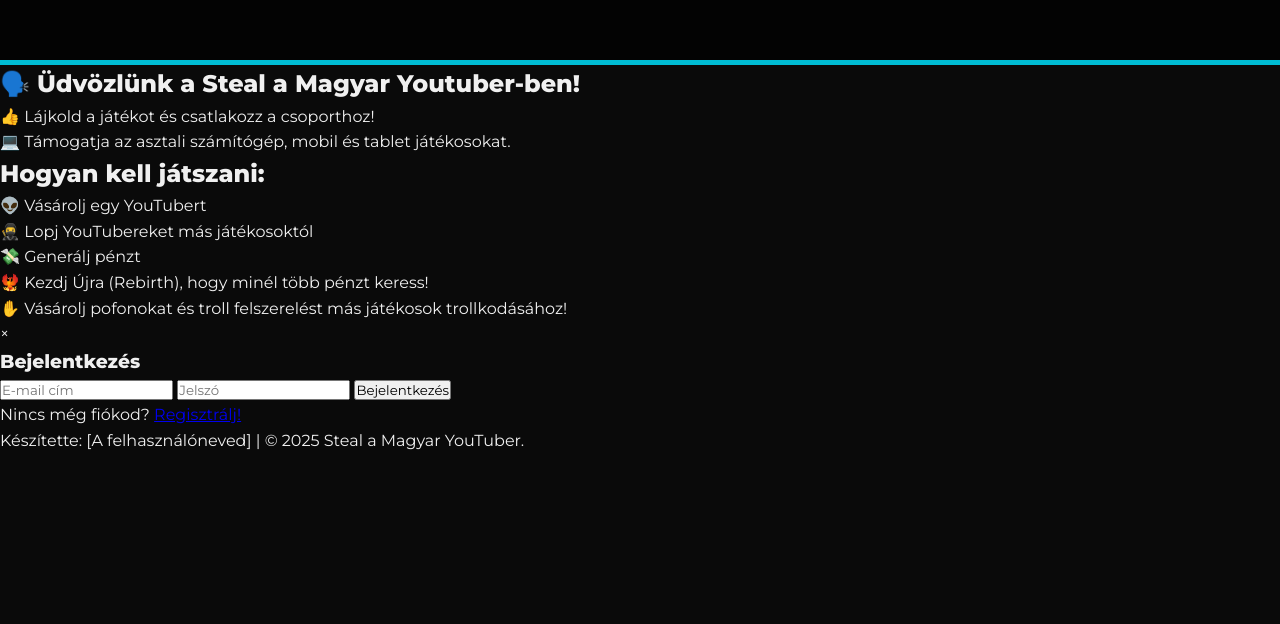
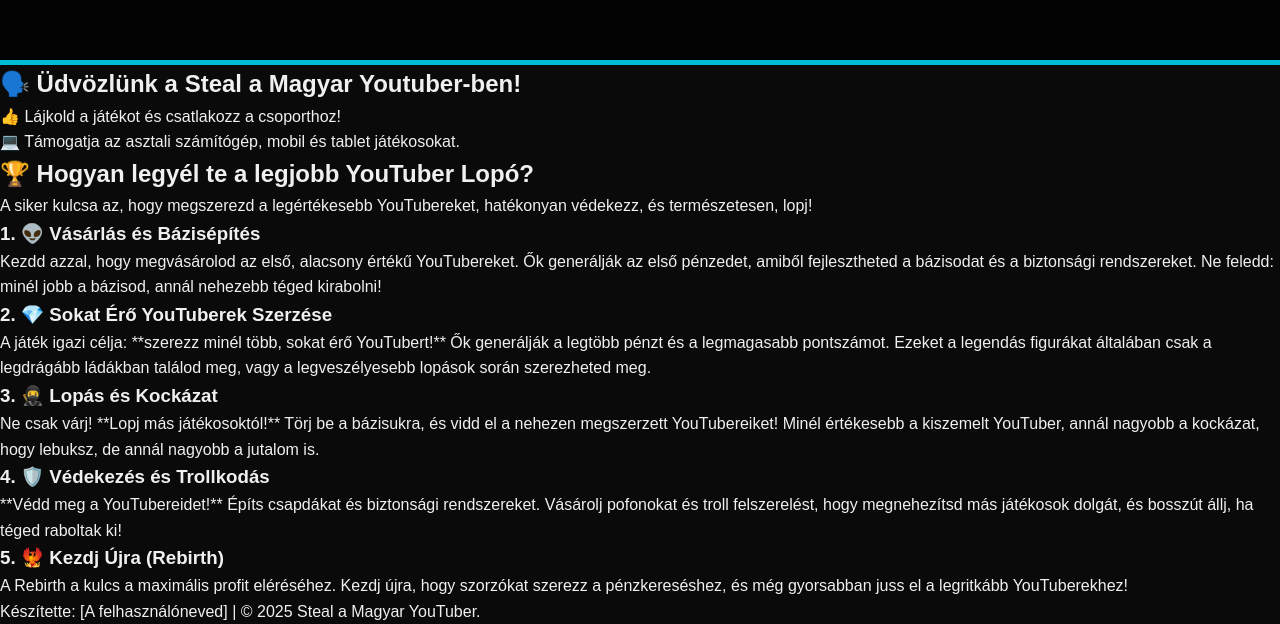
Before and after one commit to GARDIOFAN/Steal-a-Magyar-YouTuber-Web, a plain HTML site: page index.html in a window 1280 px wide. Shown: the part 498-1122 px from the top of the page. Before the commit the page ends 951 px from the top, so only its background shows below. Drawn offline with Linux system fonts and the light colour scheme.

Commit message:
Change font to Poppins and update UI elements

```diff
--- a/index.html
+++ b/index.html
@@ -5,7 +5,7 @@
     <meta name="viewport" content="width=device-width, initial-scale=1.0">
     <title>Steal a Magyar YouTuber | Játékközpont</title>
     <link rel="stylesheet" href="style.css">
-    <link href="https://fonts.googleapis.com/css2?family=Montserrat:wght@400;600;800&display=swap" rel="stylesheet">
+    <link href="https://fonts.googleapis.com/css2?family=Poppins:wght@400;600;800&display=swap" rel="stylesheet">
 </head>
 <body>
     <header>
@@ -13,7 +13,7 @@
         <nav>
             <a href="#about" class="nav-link">Játék Info</a>
             <a href="#how-to-play" class="nav-link">Hogyan játssz?</a>
-            <a href="https://discord.gg/pKJBFE8KY9" target="_blank" class="nav-link discord-link">Discord Szerver</a>
+            <a href="https://discord.gg/pKJBFE8KY9" target="_blank" class="nav-link discord-link">💬 Discord Szerver</a>
             <button id="login-btn" class="nav-button">Bejelentkezés / Regisztráció</button>
             <div id="user-profile-nav" style="display: none;">
                 <a href="#profile" class="nav-link">Profil</a>
@@ -36,7 +36,7 @@
     </section>
 
     <section id="about" class="content-section animated-section">
-        <div class="content-card">
+        <div class="content-card designed-card">
             <h2>🗣️ Üdvözlünk a Steal a Magyar Youtuber-ben!</h2>
             <p class="highlight">👍 Lájkold a játékot és csatlakozz a csoporthoz!</p>
             <p>💻 Támogatja az asztali számítógép, mobil és tablet játékosokat.</p>
@@ -44,45 +44,37 @@
     </section>
 
     <section id="how-to-play" class="content-section animated-section">
-        <div class="content-card">
-            <h2>Hogyan kell játszani:</h2>
-            <ul class="feature-list">
-                <li class="animated-li">👽 Vásárolj egy YouTubert</li>
-                <li class="animated-li">🥷 Lopj YouTubereket más játékosoktól</li>
-                <li class="animated-li">💸 Generálj pénzt</li>
-                <li class="animated-li">🐦‍🔥 Kezdj Újra (Rebirth), hogy minél több pénzt keress!</li>
-                <li class="animated-li">✋ Vásárolj pofonokat és troll felszerelést más játékosok trollkodásához!</li>
-            </ul>
+        <div class="content-card designed-card">
+            <h2>🏆 Hogyan legyél te a legjobb YouTuber Lopó?</h2>
+            <p class="section-intro">A siker kulcsa az, hogy megszerezd a legértékesebb YouTubereket, hatékonyan védekezz, és természetesen, lopj!</p>
+
+            <div class="game-step-container">
+                <div class="game-step step-one">
+                    <h3>1. 👽 Vásárlás és Bázisépítés</h3>
+                    <p>Kezdd azzal, hogy megvásárolod az első, alacsony értékű YouTubereket. Ők generálják az első pénzedet, amiből fejlesztheted a bázisodat és a biztonsági rendszereket. Ne feledd: minél jobb a bázisod, annál nehezebb téged kirabolni!</p>
+                </div>
+                <div class="game-step step-two">
+                    <h3>2. 💎 Sokat Érő YouTuberek Szerzése</h3>
+                    <p>A játék igazi célja: **szerezz minél több, sokat érő YouTubert!** Ők generálják a legtöbb pénzt és a legmagasabb pontszámot. Ezeket a legendás figurákat általában csak a legdrágább ládákban találod meg, vagy a legveszélyesebb lopások során szerezheted meg.</p>
+                </div>
+                <div class="game-step step-three">
+                    <h3>3. 🥷 Lopás és Kockázat</h3>
+                    <p>Ne csak várj! **Lopj más játékosoktól!** Törj be a bázisukra, és vidd el a nehezen megszerzett YouTubereiket! Minél értékesebb a kiszemelt YouTuber, annál nagyobb a kockázat, hogy lebuksz, de annál nagyobb a jutalom is.</p>
+                </div>
+                <div class="game-step step-four">
+                    <h3>4. 🛡️ Védekezés és Trollkodás</h3>
+                    <p>**Védd meg a YouTubereidet!** Építs csapdákat és biztonsági rendszereket. Vásárolj pofonokat és troll felszerelést, hogy megnehezítsd más játékosok dolgát, és bosszút állj, ha téged raboltak ki!</p>
+                </div>
+                <div class="game-step step-five">
+                    <h3>5. 🐦‍🔥 Kezdj Újra (Rebirth)</h3>
+                    <p>A Rebirth a kulcs a maximális profit eléréséhez. Kezdj újra, hogy szorzókat szerezz a pénzkereséshez, és még gyorsabban juss el a legritkább YouTuberekhez!</p>
+                </div>
+            </div>
         </div>
     </section>
 
-    <section id="profile" class="content-section animated-section" style="display: none;">
-        <div class="content-card profile-card">
-            <h2>👤 A Te Profilod</h2>
-            <p class="warning">⚠️ FIGYELEM: A profil, bejelentkezés és mentés funkciókhoz **Firebase (Backend)** integráció szükséges!</p>
-            </div>
-    </section>
-
     <div id="auth-modal" class="modal">
-        <div class="modal-content">
-            <span class="close-btn">&times;</span>
-            <div id="login-form">
-                <h3>Bejelentkezés</h3>
-                <input type="email" placeholder="E-mail cím" required>
-                <input type="password" placeholder="Jelszó" required>
-                <button class="auth-button">Bejelentkezés</button>
-                <p>Nincs még fiókod? <a href="#" id="show-register">Regisztrálj!</a></p>
-            </div>
-            <div id="register-form" style="display: none;">
-                <h3>Regisztráció</h3>
-                <input type="email" placeholder="E-mail cím" required>
-                <input type="password" placeholder="Jelszó (min. 6 karakter)" required>
-                <input type="password" placeholder="Jelszó újra" required>
-                <button class="auth-button">Fiók Létrehozása</button>
-                <p>Már van fiókod? <a href="#" id="show-login">Jelentkezz be!</a></p>
-            </div>
         </div>
-    </div>
 
     <footer>
         <p>Készítette: [A felhasználóneved] | &copy; 2025 Steal a Magyar YouTuber.</p>
```
